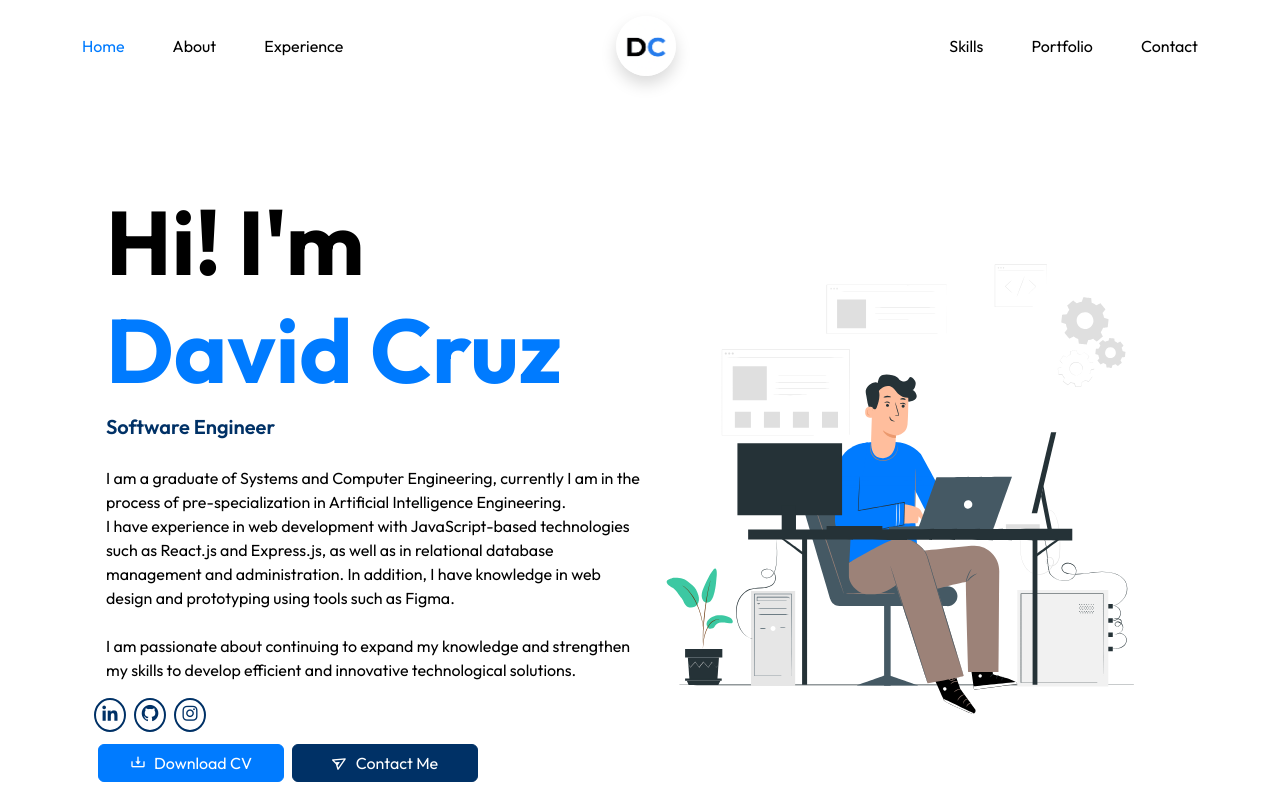
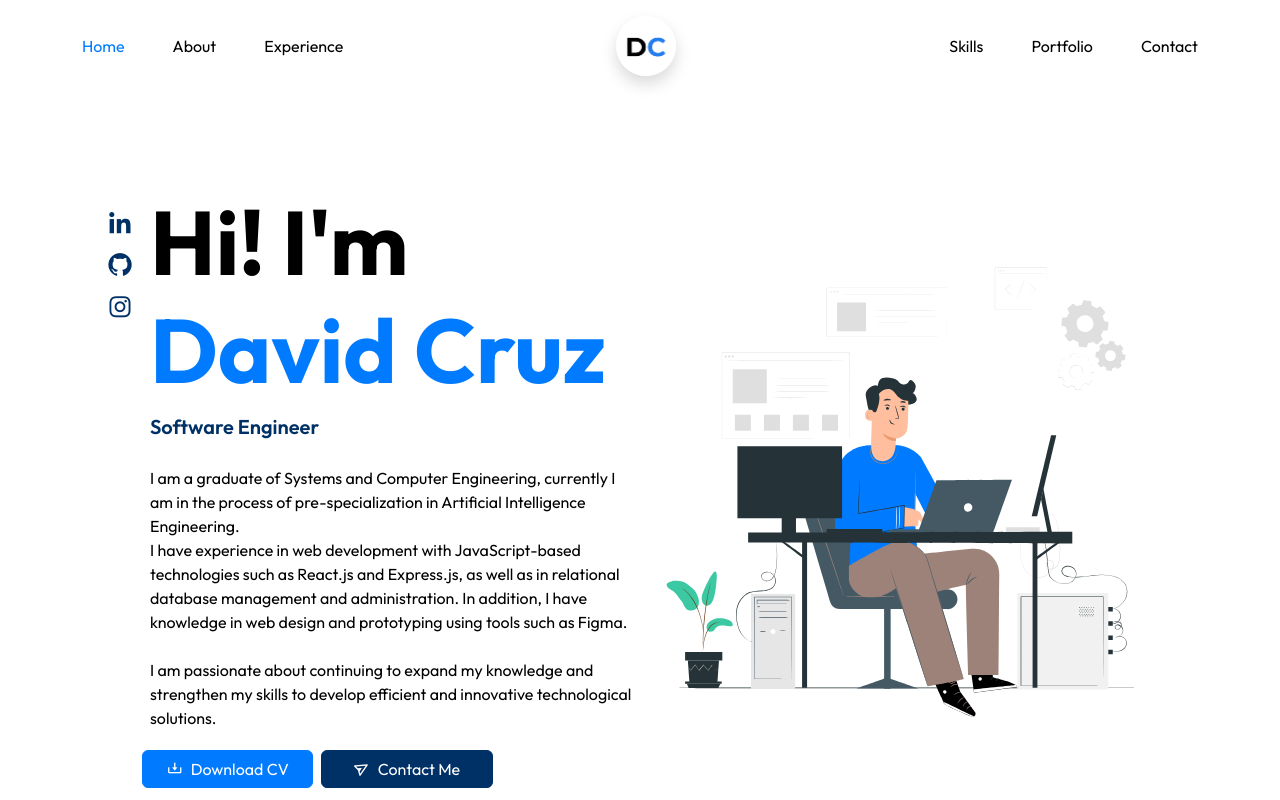
Before and after one commit to cruzito-x/portfolio_v4, a React (Vite) app: page / in a window 1280 px wide. Shown: the top 800 px of the page. Built offline with nearby package versions, Linux system fonts and the light colour scheme.

Commit message:
Skills and Home updated

```diff
--- a/src/styles/index.css
+++ b/src/styles/index.css
@@ -19,7 +19,7 @@
   --git-color: #ef503b;
   --figma-color: #fe3900;
   --swagger-color: #6c9b00;
-  --enphasis-color: #007bff;
+  --enphasis-color: #007bff !important;
   --enphasis-hover-color: #006bdd;
   --enphasis-dark-color: #003166;
   --enphasis-hover-dark-color: #00244b;
--- a/src/views/home/Home.jsx
+++ b/src/views/home/Home.jsx
@@ -15,6 +15,40 @@ const Home = ({ lang }) => {
     >
       <div className="row mt-5 pt-5">
         <div className="d-flex col-lg-6 col-sm-12 p-0">
+          <ul
+            className="mt-3 me-3 text-start p-0"
+            style={{ listStyle: "none" }}
+          >
+            {[
+              {
+                href: "https://www.linkedin.com/in/cruzsv",
+                icon: "bxl-linkedin",
+                label: "LinkedIn",
+              },
+              {
+                href: "https://github.com/cruzito-x",
+                icon: "bxl-github",
+                label: "GitHub",
+              },
+              {
+                href: "https://instagram.com/_cruzito.x",
+                icon: "bxl-instagram",
+                label: "Instagram",
+              },
+            ].map((url, index) => (
+              <li key={index}>
+                <a
+                  href={url.href}
+                  className="fs-3 enphasis-text-dark"
+                  target="_blank"
+                  rel="noopener noreferrer"
+                  title={url.label}
+                >
+                  <i className={`bx ${url.icon}`}></i>
+                </a>
+              </li>
+            ))}
+          </ul>
           <div className="w-100">
             <h1 className="text-black fw-bold name">
               {lang.greeting?.text}
@@ -32,43 +66,6 @@ const Home = ({ lang }) => {
                 </React.Fragment>
               ))}
             </p>
-            <div className="row mb-2">
-              {[
-                {
-                  href: "https://www.linkedin.com/in/cruzsv",
-                  icon: "bxl-linkedin",
-                  label: "LinkedIn",
-                },
-                {
-                  href: "https://github.com/cruzito-x",
-                  icon: "bxl-github",
-                  label: "GitHub",
-                },
-                {
-                  href: "https://instagram.com/_cruzito.x",
-                  icon: "bxl-instagram",
-                  label: "Instagram",
-                },
-              ].map((social, index) => (
-                <div
-                  key={index}
-                  className={`col-1 d-flex w-auto rounded-circle dark-border text-center p-0 ${
-                    index === 1 ? "ms-2 me-2" : ""
-                  }`}
-                >
-                  <a
-                    href={social.href}
-                    className="fs-5 ps-1 pe-1 enphasis-text-dark"
-                    target="_blank"
-                    rel="noopener noreferrer"
-                    aria-label={social.label}
-                    title={social.label}
-                  >
-                    <i className={`bx ${social.icon}`}></i>
-                  </a>
-                </div>
-              ))}
-            </div>
 
             <div className="row text-start">
               <a
--- a/src/views/home/styles/home.css
+++ b/src/views/home/styles/home.css
@@ -16,15 +16,6 @@
   animation: typing 3s steps(10, end) forwards, blink 0.8s infinite;
 }
 
-.dark-border {
-  border: 2px solid var(--enphasis-dark-color) !important;
-  transition: 0.3s;
-}
-
-.dark-border:hover {
-  scale: 1.1;
-}
-
 @keyframes typing {
   from {
     width: 0;
--- a/src/views/skills/Skills.jsx
+++ b/src/views/skills/Skills.jsx
@@ -108,9 +108,7 @@ const Skills = ({ lang }) => {
           <img src={skill.icon} alt={`${skill.name} logo`} />
           <label
             className="fw-semibold mt-3 d-block"
-            style={{
-              color: skill.color,
-            }}
+            style={{ color: skill.color }}
           >
             {skill.name}
           </label>
@@ -131,7 +129,7 @@ const Skills = ({ lang }) => {
         </label>
       </div>
       <div className="row mt-5 mb-3">
-        <div className="col-md-6 col-sm-12" style={{ minHeight: "320px" }}>
+        <div className="col-md-6 col-sm-12" style={{ minHeight: "310px" }}>
           <div
             id="skillsCarousel"
             className="carousel slide mt-5"
@@ -146,28 +144,6 @@ const Skills = ({ lang }) => {
               </div>
               <div className="carousel-item">{renderSkillSet(otherSkills)}</div>
             </div>
-            <button
-              className="carousel-control-prev"
-              type="button"
-              data-bs-target="#skillsCarousel"
-              data-bs-slide="prev"
-            >
-              <span
-                className="carousel-control-prev-icon"
-                aria-hidden="true"
-              ></span>
-            </button>
-            <button
-              className="carousel-control-next"
-              type="button"
-              data-bs-target="#skillsCarousel"
-              data-bs-slide="next"
-            >
-              <span
-                className="carousel-control-next-icon"
-                aria-hidden="true"
-              ></span>
-            </button>
           </div>
         </div>
         <div className="col-md-6 col-sm-12 d-flex align-items-center">
```
